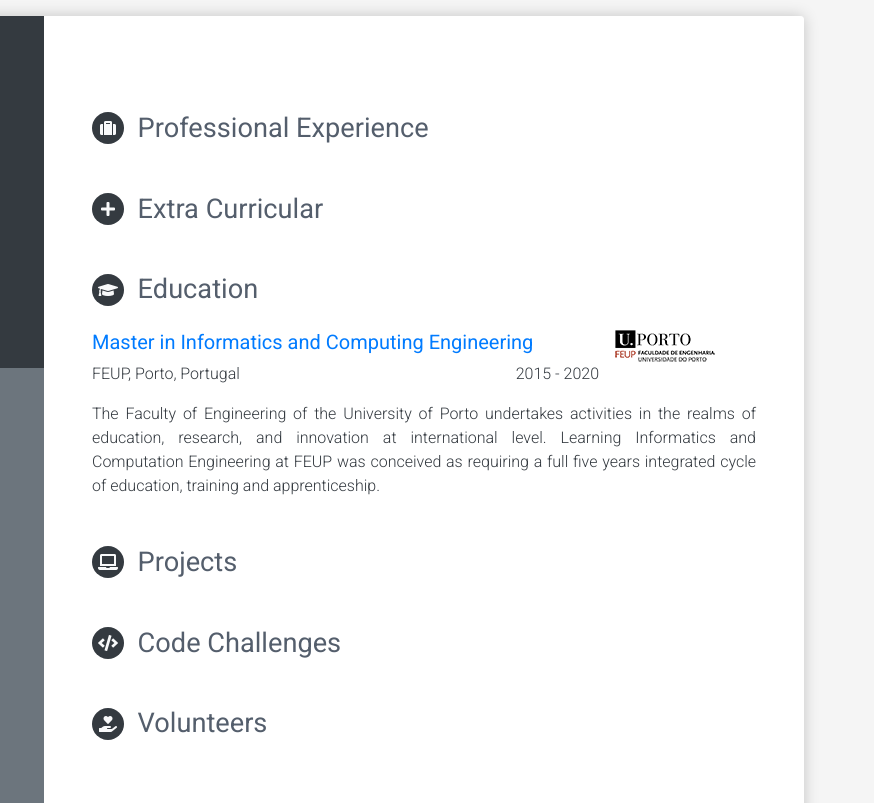
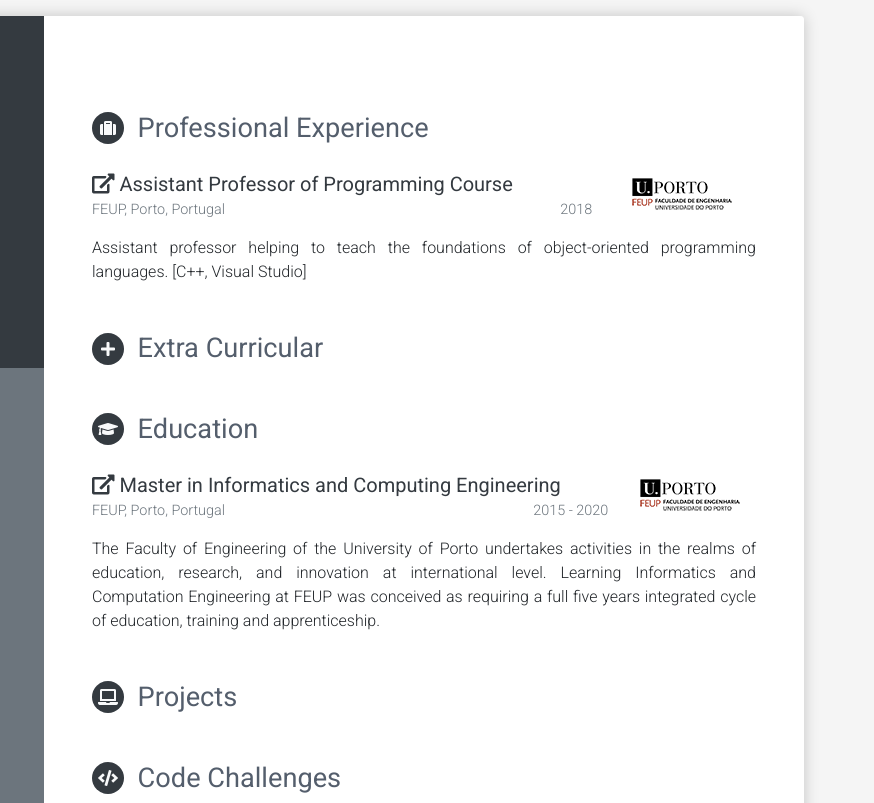
Before and after one commit to jflcarvalho/online-CV, a plain HTML site: page index.html in a window 1280 px wide. Shown: the top 803 px of the page, 406-1280 px from the left. Drawn offline with nearby package versions, Linux system fonts and the light colour scheme.

Commit message:
more itens

```diff
--- a/assets/css/main.scss
+++ b/assets/css/main.scss
@@ -77,6 +77,14 @@ section .section-content .item {
 
 section .section-content .item .item-title {
     font-weight: 400;
+    font-size: 1.25rem;
+    color: #343a40;
+}
+
+
+section .section-content .item .location,
+section .section-content .item .date {
+    font-size: .9rem;
 }
 
 section .section-content .item .item-header {
@@ -95,7 +103,7 @@ section .section-content .item .item-header img {
         grid-auto-rows: auto auto auto;
     }
 
-    section .section-content .item .item-header h5 {
+    section .section-content .item .item-header .item-title {
         grid-column: 1 / 3;
         grid-row: 1 / 2;
     }
@@ -126,7 +134,7 @@ section .section-content .item .item-header img {
         grid-auto-rows: auto auto;
     }
 
-    section .section-content .item .item-header h5 {
+    section .section-content .item .item-header .item-title {
         grid-column: 1 / 3;
         grid-row: 1 / 2;
     }
--- a/index.html
+++ b/index.html
@@ -150,6 +150,21 @@
                         <i class="fas fa-suitcase rounded-background-icon bg-dark text-light"></i>
                         <h4 class="section-title">Professional Experience</h4>
                     </header>
+                    <div class="section-content">
+                        <div class="item">
+                            <div class="item-header mb-3">
+                                <a class="item-title text-dark" href="https://sigarra.up.pt/feup/pt/UCURR_GERAL.FICHA_UC_VIEW?pv_ocorrencia_id=399883" target="_blank">
+                                    <i class="fas fa-external-link-alt"></i>
+                                    Assistant Professor of Programming Course</a>
+                                <img src="assets/img/feup.png" alt="image" width="100" height="32">
+                                <div class="location text-secondary">FEUP, Porto, Portugal</div>
+                                <div class="date ml-sm-auto mr-lg-3 text-secondary">2018</div>
+                            </div>
+                            <p class="text-body">
+                                Assistant professor helping to teach the foundations of object-oriented programming languages. [C++, Visual Studio]
+                            </p>
+                        </div>
+                    </div>
                 </section>
 
                 <!-- EXTRA CURRICULAR -->
@@ -167,17 +182,16 @@
                         <h4 class="section-title">Education</h4>
                     </header>
                     <div class="section-content">
-                        <div class="item text-dark">
+                        <div class="item">
                             <div class="item-header mb-3">
-                                <h5 class="item-title">
-                                    <a href="https://sigarra.up.pt/feup/en/CUR_GERAL.CUR_VIEW?pv_ano_lectivo=2018&pv_origem=CUR&pv_tipo_cur_sigla=MI&pv_curso_id=742">
-                                        Master in Informatics and Computing Engineering</a></h5>
-                                <a href="https://www.fe.up.pt">
-                                    <img src="assets/img/feup.png" alt="image" width="100" height="32"></a>
-                                <div class="location">FEUP, Porto, Portugal</div>
-                                <div class="date ml-sm-auto mr-lg-3">2015 - 2020</div>
+                                <a class="item-title text-dark" href="https://sigarra.up.pt/feup/en/CUR_GERAL.CUR_VIEW?pv_curso_id=742" target="_blank">
+                                    <i class="fas fa-external-link-alt"></i>
+                                    Master in Informatics and Computing Engineering</a>
+                                <img src="assets/img/feup.png" alt="image" width="100" height="32">
+                                <div class="location text-secondary">FEUP, Porto, Portugal</div>
+                                <div class="date ml-sm-auto mr-lg-3 text-secondary">2015 - 2020</div>
                             </div>
-                            <p>
+                            <p class="text-body">
                                 The Faculty of Engineering of the University of Porto
                                 undertakes activities in the realms of education,
                                 research, and innovation at international level.
```
Also changed, not shown: assets/css/main.css, 1 other file.
